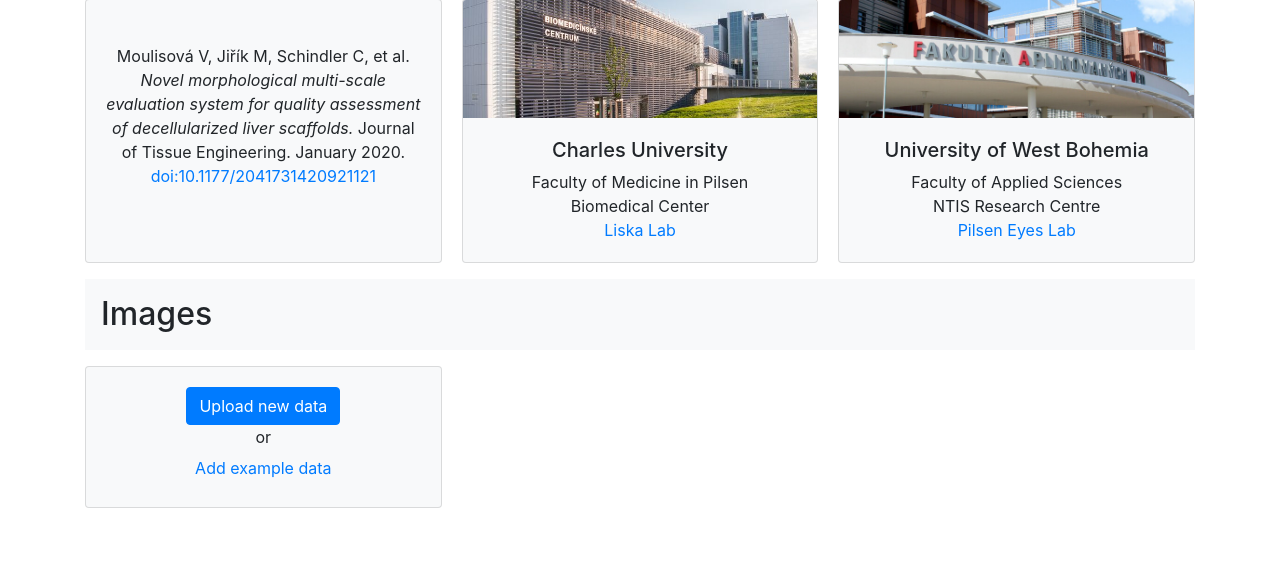
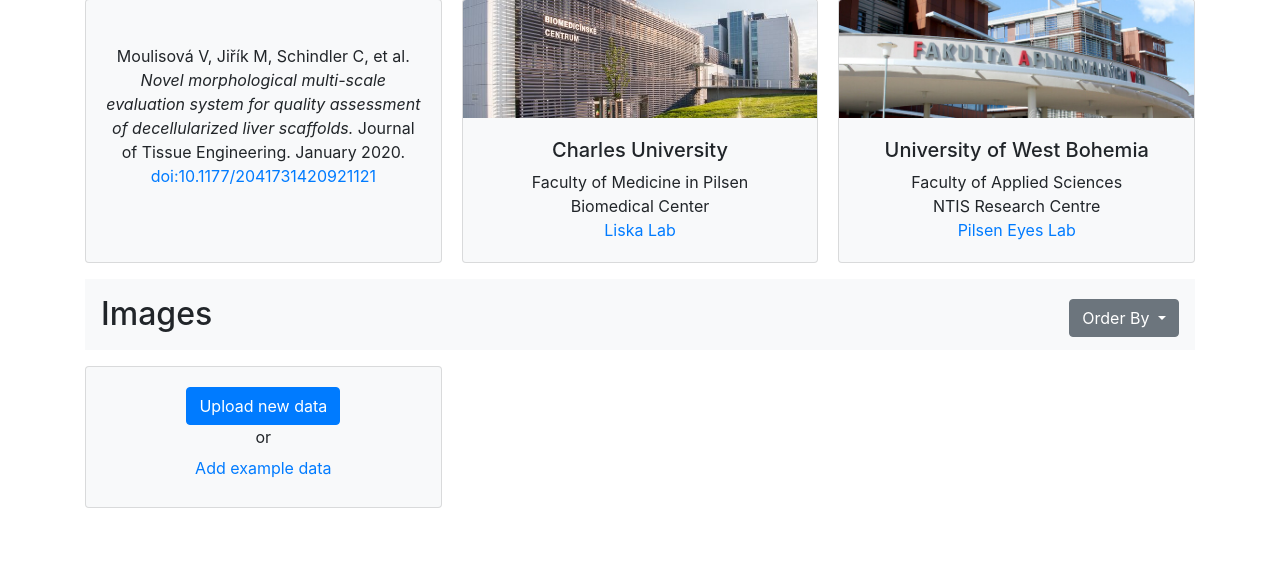
Before and after one commit to mjirik/scaffanweb, a Django app: page /microimprocessing/ in a window 1280 px wide. Shown: the part 97-674 px from the top of the page. Run offline with Django 3.2, Linux system fonts and the light colour scheme; the visitor is signed in with stand-in values (Sample User, id 1); data that the repository does not hold is empty; parts of the project's set-up code (start-up, migrations or seed data) failed here and were passed over; some libraries are stand-ins or nearby versions.

Commit message:
order by

```diff
--- a/microimprocessing/models.py
+++ b/microimprocessing/models.py
@@ -68,6 +68,11 @@ def upload_to_unqiue_folder(instance, filename):
     #                                            'hash_path': scaffanweb_tools.randomString(12),
     #                                            'filename': filename}
 
+def _prepare_filename():
+    # instance_filename = Path(instance.filename).name
+
+    # return instance_filename
+    return ""
 
 class ServerDatasetPath(models.Model):
     comment = models.CharField(max_length=200)
@@ -103,9 +108,15 @@ class ServerDataFileName(models.Model):
     # singlecell_dapi = models.FileField(upload_to='documents/')
     # singlecell_fitc = models.FileField(upload_to='documents/')
     uploaded_at = models.DateTimeField(
+        "Uploaded at",
         # auto_now_add=True,
         # blank=True) #,
         default=datetime.now
+    )
+    started_at = models.DateTimeField(
+        "Started at",
+        # auto_now_add=True,
+        blank=True, null=True
     )
     score = models.FloatField(blank=True, null=True)
     outputdir = models.CharField(max_length=255, blank=True, default=get_output_dir)
@@ -113,6 +124,11 @@ class ServerDataFileName(models.Model):
     # last_task_uuid = models.CharField(max_length=255, blank=True, null=True)
     # image_preview = models.ImageField(upload_to="image_preview/", blank=True)
     # votes = models.IntegerField(default=0)
+    # filename = models.CharField(max_length=500, default=_prepare_filename)
+    @property
+
+    def filename(self):
+        return f"{Path(self.imagefile.path).name}"
 
     def __str__(self):
         if self.imagefile:
--- a/microimprocessing/templates/microimprocessing/index.html
+++ b/microimprocessing/templates/microimprocessing/index.html
@@ -101,6 +101,18 @@
                                     <i class="fas fa-sync-alt"></i>
                                 </a>
                                 {% endif %}
+                            </li>
+                            <li class="nav-item">
+                                <div class="dropdown">
+                                    <button class="btn btn-secondary dropdown-toggle" type="button" id="dropdownMenuButton" data-toggle="dropdown" aria-haspopup="true" aria-expanded="false">
+                                      Order By
+                                    </button>
+                                    <div class="dropdown-menu" aria-labelledby="dropdownMenuButton">
+                                        {% for order_item in order_by_items %}
+                                            <a class="dropdown-item" href="{% url 'microimprocessing:set_order_by' order_item.0 %}">{{ order_item.1 }}</a>
+                                        {% endfor %}
+                                    </div>
+                                </div>
                             </li>
                         </ul>
                     </nav>
--- a/microimprocessing/urls.py
+++ b/microimprocessing/urls.py
@@ -30,4 +30,6 @@ urlpatterns = [
     path('add_example_data/', views.add_example_data, name='add_example_data'),
     path('<int:filename_id>/delete_file/', views.delete_file, name='delete_file'),
     path('force_update/', views.force_update, name='force_update'),
+    # path('generic_files/', views.GenericFileListView.as_view()),
+    path('set_order_by/<str:order_by>', views.set_order_by, name='set_order_by'),
 ]
--- a/microimprocessing/views.py
+++ b/microimprocessing/views.py
@@ -9,6 +9,9 @@ from .forms import ImageQuatroForm, TagForm
 from .tasks import make_thumbnail
 from pathlib import Path
 from django.conf import settings
+from django.views.generic import ListView
+from django.http import HttpResponse
+from datetime import datetime
 from microimprocessing import models, tasks
 import sys
 # pth = str(Path(__file__).parent.parent.parent / "scaffan")
@@ -32,11 +35,44 @@ def index(request):
     show_tags = request.session.get("show_tags", [])
     logger.debug(f"hide_tags={hide_tags}")
     logger.debug(f"show_tags={show_tags}")
-    latest_filenames = ServerDataFileName.objects.filter(
+    order_by = request.session.get("order_by", '-uploaded_at')
+    order_by_items_input = [
+        "uploaded_at",
+        "started_at",
+        "filename"
+    ]
+
+    order_by_items = []
+    for field in order_by_items_input:
+        if field == 'filename':
+            title = "Filename"
+        else:
+            title = models.ServerDataFileName._meta.get_field(field).verbose_name.title()
+        order_by_items.append([
+            field,
+            "▲ " + title,
+            # "&#9650; " + title,
+            field == order_by
+        ])
+        order_by_items.append([
+            "-" + field,
+            "▼ " + title,
+            # "&#9660; " + title,
+            ("-" + field) == order_by
+        ])
+
+    logger.warning(order_by_items)
+    qs_latest_filenames = ServerDataFileName.objects.filter(
         owner=request.user,
         ).exclude(
         tag__in=hide_tags
-    ).order_by("-uploaded_at")
+    )
+    if order_by == "filename":
+        latest_filenames = sorted(qs_latest_filenames, key=lambda i: i.filename, reverse=False)
+    elif order_by  == "-filename":
+        latest_filenames = sorted(qs_latest_filenames, key=lambda i: i.filename, reverse=True)
+    else:
+        latest_filenames = qs_latest_filenames.order_by(order_by)
     if len(show_tags) > 0:
         latest_filenames = latest_filenames.filter(tag__in=request.session.get("show_tags", []))
 
@@ -100,7 +136,9 @@ def index(request):
         "spreadsheet_exists": spreadsheet_exists,
         "spreadsheet_url": spreadsheet_url,
         "user_tags": user_tags,
-        "user_has_gdrive_import": user_has_gdrive_import
+        "user_has_gdrive_import": user_has_gdrive_import,
+        "order_by": order_by,
+        "order_by_items": order_by_items,
         # "n_points": number_of_points,
     }
     # return HttpResponse(template.render(context, request))
@@ -149,6 +187,18 @@ def delete_file(request, filename_id):
     return redirect('/microimprocessing/')
 
 
+# class GenericFileListView(ListView):
+#     # not used
+#     model = ServerDataFileName
+#
+#     def head(self, *args, **kwargs):
+#         last_book = self.get_queryset().latest('upladed_at')
+#         response = HttpResponse()
+#         # RFC 1123 date format
+#         response['Last-Modified'] = last_book.publication_date.strftime('%a, %d %b %Y %H:%M:%S GMT')
+#         return response
+#
+
 def force_update(request):
     """
     Used to generate few things automatically. Usually used for debug.
@@ -163,6 +213,7 @@ def force_update(request):
         tasks.add_generated_images(serverfile)
 
     return redirect('/microimprocessing/')
+
 
 def file_log(request, filename_id):
     serverfile = get_object_or_404(ServerDataFileName, pk=filename_id)
@@ -415,6 +466,11 @@ def add_tag(request, filename_id, tag_id):
     return redirect('/microimprocessing/')
 
 
+def set_order_by(request, order_by):
+    request.session["order_by"] = order_by
+    request.session.modified = True
+    return redirect('/microimprocessing/')
+
 def remove_tag(request, filename_id, tag_id):
     serverfile = get_object_or_404(ServerDataFileName, pk=filename_id)
     tag = get_object_or_404(Tag, pk=tag_id)
@@ -451,6 +507,7 @@ def run_processing(request, pk):
     # tid = async_task("subprocess.run", cli_params, hook="microimprocessing.views.make_thumbnail")
     serverfile.process_started = True
     serverfile.outputdir = get_output_dir()
+    serverfile.started = datetime.now
     serverfile.save()
 
     tid = async_task(
```
Also changed, not shown: changelog.md.
